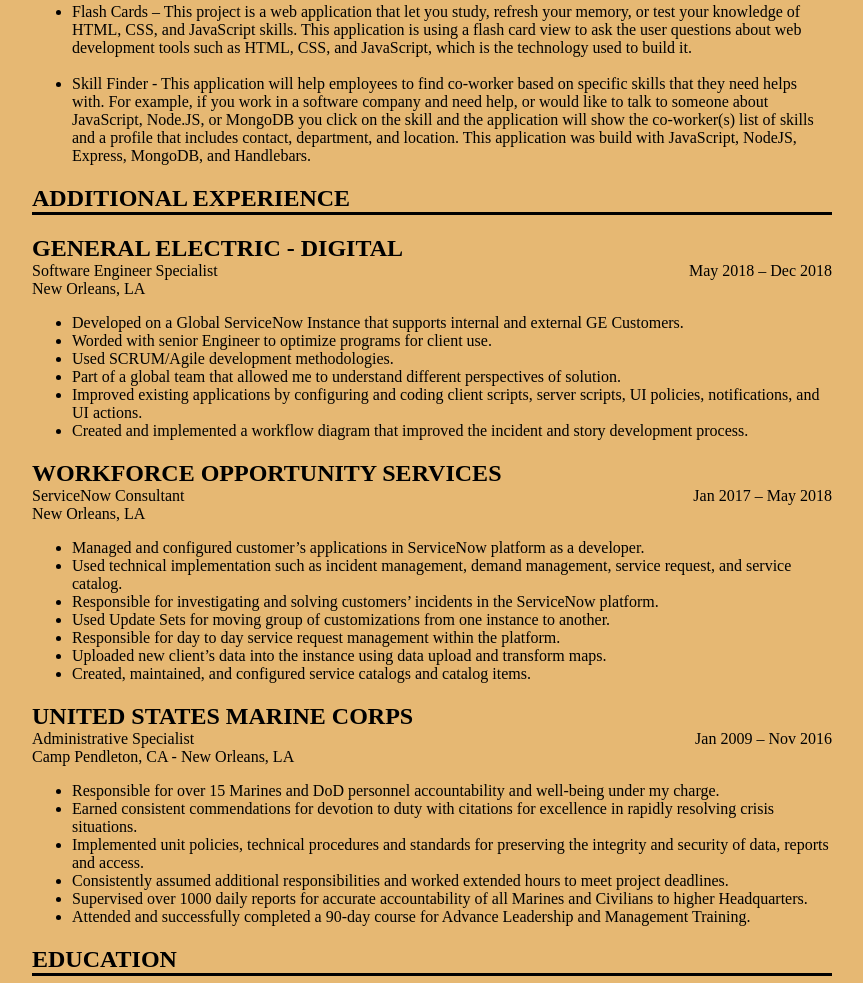
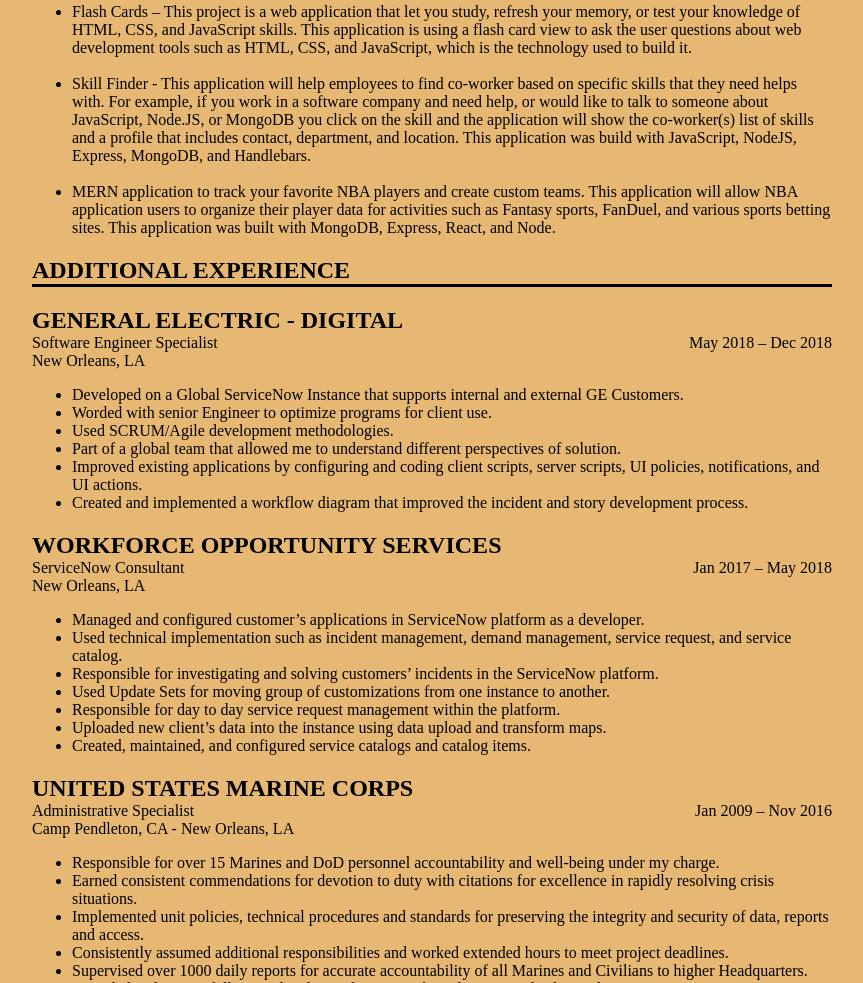
Before and after one commit to nvaldez/nvaldez.github.io, a plain HTML site: page resume.html in a window 1280 px wide. Shown: the part 803-1786 px from the top of the page, without its empty margins (208-1071 px from the left). Drawn offline with Linux system fonts and the light colour scheme.

Commit message:
added project 3 to resume

```diff
--- a/resume.html
+++ b/resume.html
@@ -90,6 +90,12 @@
                     that includes contact, department, and location. This application was build with JavaScript, NodeJS, Express, MongoDB,
                     and Handlebars.
                 </li>
+                <br>
+                <li>
+                    MERN application to track your favorite NBA players and create custom teams. This application will allow NBA
+                    application users to organize their player data for activities such as Fantasy sports, FanDuel, and various sports
+                    betting sites. This application was built with MongoDB, Express, React, and Node.
+                </li>
             </ul>
 
             <h2 class="bottom-border">ADDITIONAL EXPERIENCE</h2>
```
